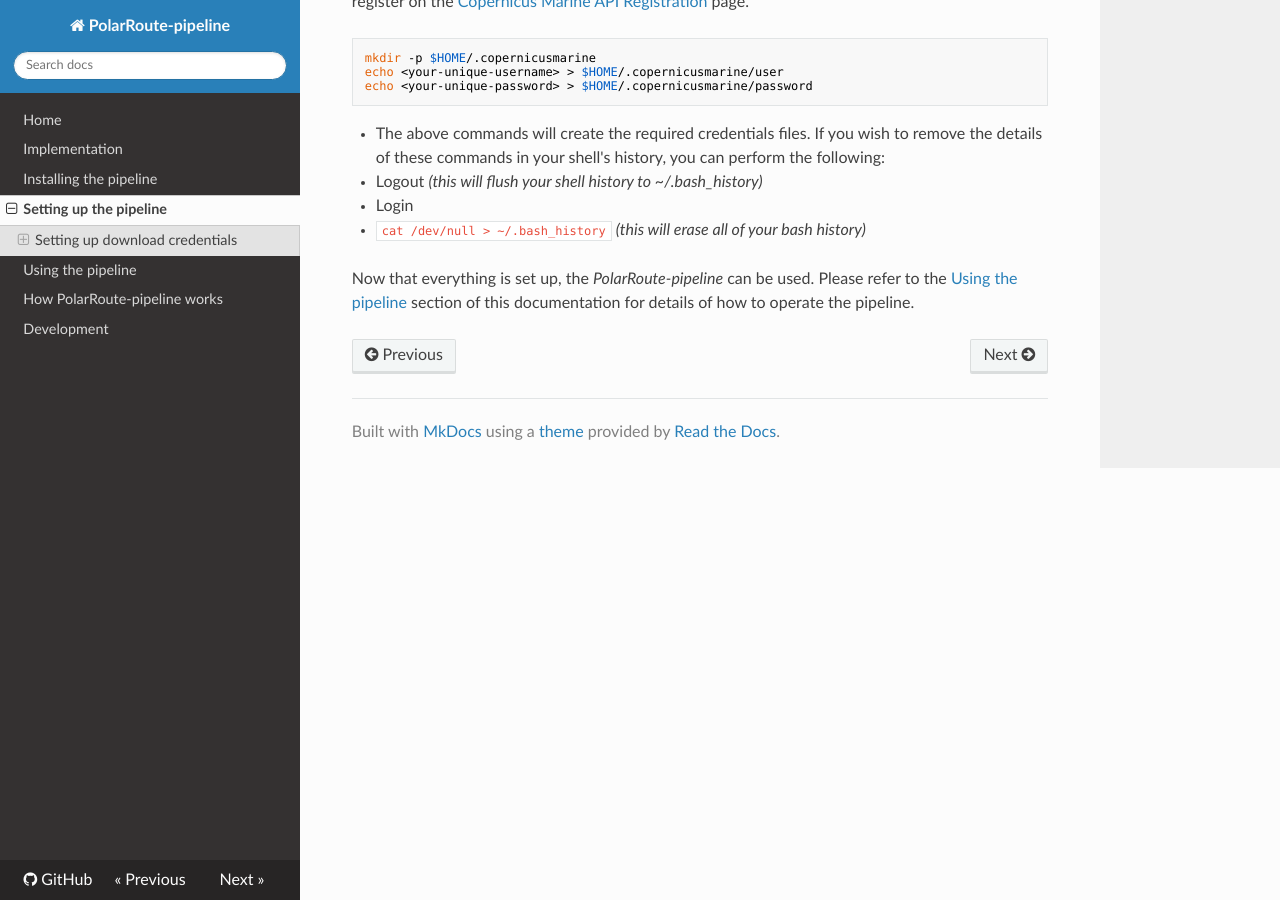
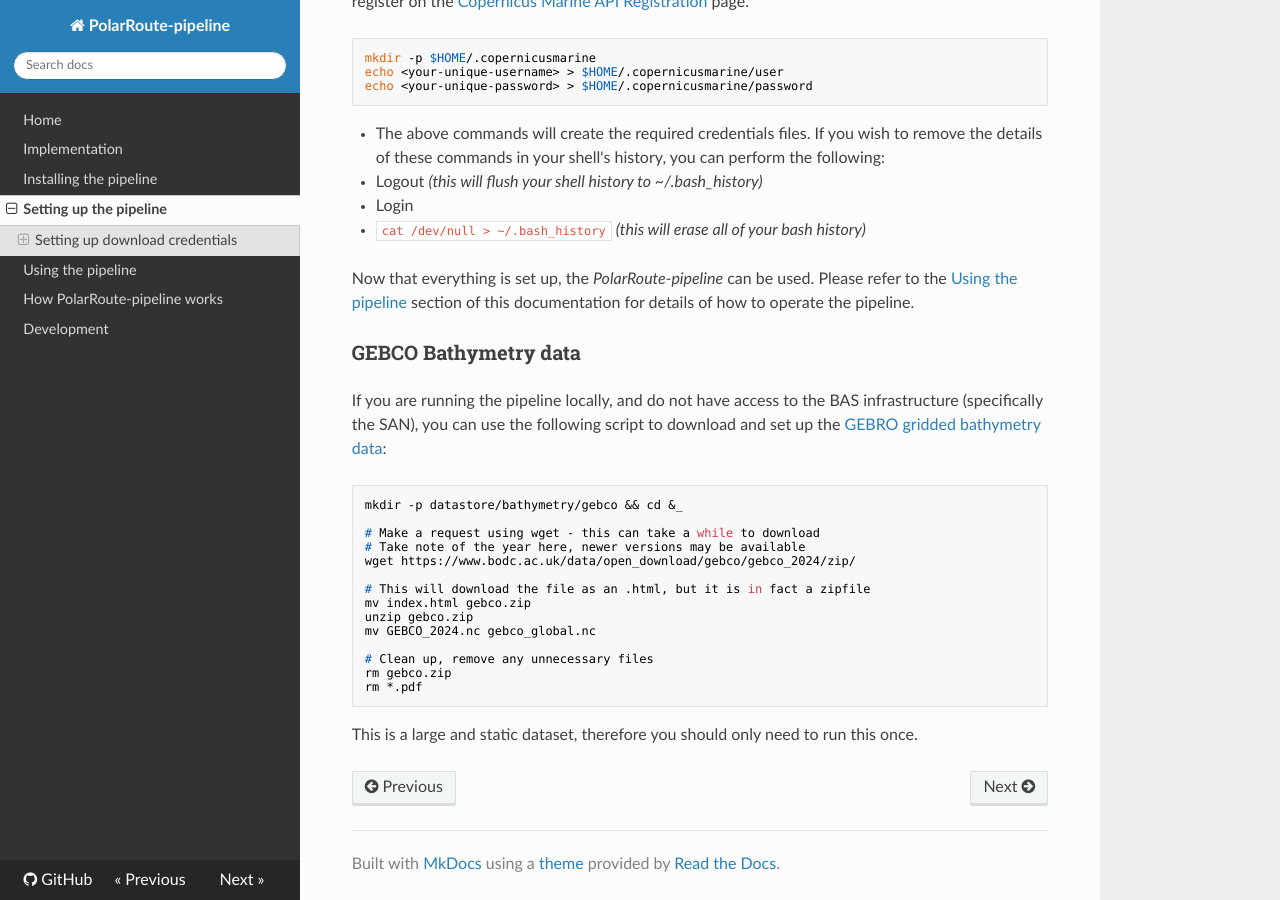
Before and after one commit to bas-amop/PolarRoute-pipeline, an MkDocs documentation site: the page built from docs/setting-up.md, in a window 1280 px wide and 900 px high, scrolled down 1588 px. Built offline with MkDocs 1.6.1, drawn with Linux system fonts in a browser that asks for light colours; nearby versions of some CDN libraries.

Commit message:
document obtaining gebco data from source

````diff
--- a/docs/setting-up.md
+++ b/docs/setting-up.md
@@ -52,3 +52,28 @@
    1. ` cat /dev/null > ~/.bash_history ` *(this will erase all of your bash history)*
 
 Now that everything is set up, the *PolarRoute-pipeline* can be used. Please refer to the [Using the pipeline](using.md) section of this documentation for details of how to operate the pipeline.
+
+### GEBCO Bathymetry data
+If you are running the pipeline locally, and do not have access to the BAS
+infrastructure (specifically the SAN), you can use the following script to
+download and set up the [GEBRO gridded bathymetry data](https://www.gebco.net/data-products/gridded-bathymetry-data):
+
+```shell
+mkdir -p datastore/bathymetry/gebco && cd &_
+
+# Make a request using wget - this can take a while to download
+# Take note of the year here, newer versions may be available
+wget https://www.bodc.ac.uk/data/open_download/gebco/gebco_2024/zip/
+
+# This will download the file as an .html, but it is in fact a zipfile
+mv index.html gebco.zip
+unzip gebco.zip
+mv GEBCO_2024.nc gebco_global.nc
+
+# Clean up, remove any unnecessary files
+rm gebco.zip
+rm *.pdf
+```
+
+This is a large and static dataset, therefore you should only need to run this
+once.
````
